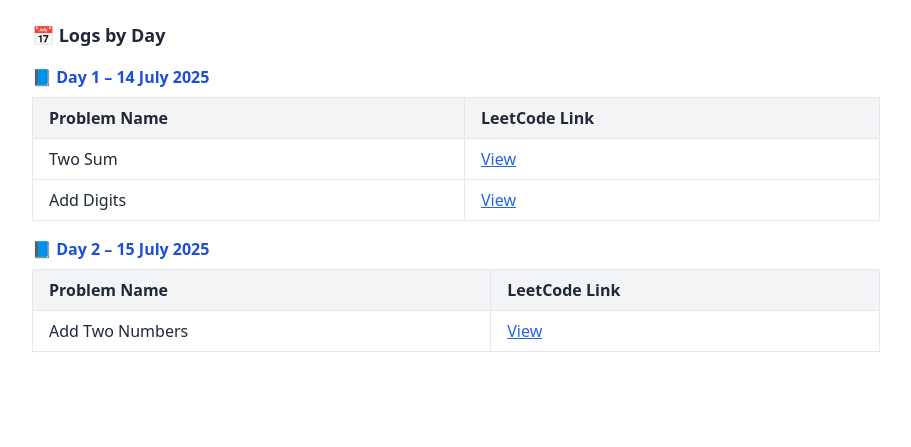
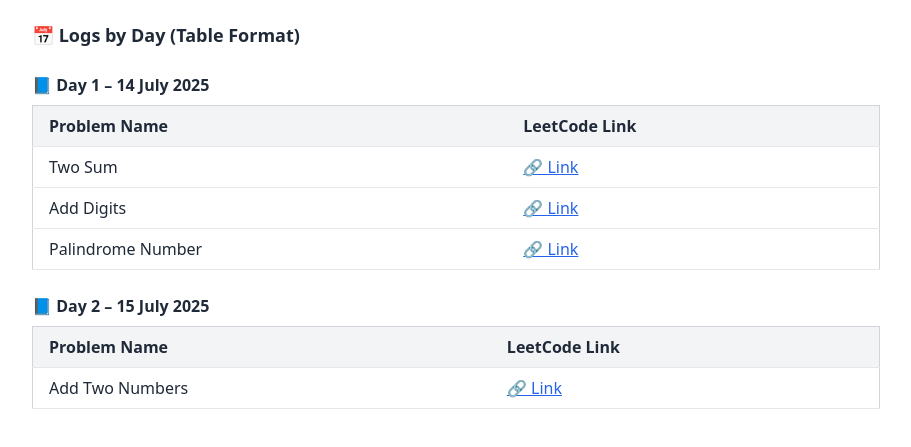
Before and after one commit to Amitesh-AL1021/DailyCodeLog, a plain HTML site: page coding.html in a window 1280 px wide. Shown: the part 87-534 px from the top of the page, without its empty margins (184-1095 px from the left). Drawn offline with nearby package versions, Linux system fonts and the light colour scheme.

Commit message:
📘 Redesigned coding.html in table format

```diff
--- a/coding.html
+++ b/coding.html
@@ -12,54 +12,59 @@
     <p class="text-gray-600 mt-2">Tracking my daily DSA journey starting from <strong>14th July 2025</strong></p>
   </header>
 
- <section>
-  <h2 class="text-lg font-semibold mb-3">📅 Logs by Day</h2>
-  <!-- Day 1 Table -->
-  <h3 class="text-md font-bold text-blue-700 mt-4">📘 Day 1 – 14 July 2025</h3>
-  <div class="overflow-x-auto mt-2 mb-4">
-    <table class="table-auto w-full border border-gray-300 text-left">
-      <thead class="bg-gray-100 font-semibold">
+  <!-- Daily Logs Table -->
+  <section>
+    <h2 class="text-lg font-semibold mb-4">📅 Logs by Day (Table Format)</h2>
+
+    <!-- Day 1 Table -->
+    <h3 class="text-md font-bold mb-2 mt-6">📘 Day 1 – 14 July 2025</h3>
+    <table class="w-full border border-gray-300 text-left mb-4">
+      <thead class="bg-gray-100">
         <tr>
-          <th class="px-4 py-2 border">Problem Name</th>
-          <th class="px-4 py-2 border">LeetCode Link</th>
+          <th class="py-2 px-4 border-b font-semibold">Problem Name</th>
+          <th class="py-2 px-4 border-b font-semibold">LeetCode Link</th>
         </tr>
       </thead>
       <tbody>
         <tr class="hover:bg-gray-50">
-          <td class="px-4 py-2 border">Two Sum</td>
-          <td class="px-4 py-2 border">
-            <a href="https://leetcode.com/problems/two-sum/" target="_blank" class="text-blue-600 underline">View</a>
+          <td class="py-2 px-4 border-b">Two Sum</td>
+          <td class="py-2 px-4 border-b">
+            <a href="https://leetcode.com/problems/two-sum/" target="_blank" class="text-blue-600 underline">🔗 Link</a>
           </td>
         </tr>
         <tr class="hover:bg-gray-50">
-          <td class="px-4 py-2 border">Add Digits</td>
-          <td class="px-4 py-2 border">
-            <a href="https://leetcode.com/problems/add-digits/" target="_blank" class="text-blue-600 underline">View</a>
+          <td class="py-2 px-4 border-b">Add Digits</td>
+          <td class="py-2 px-4 border-b">
+            <a href="https://leetcode.com/problems/add-digits/" target="_blank" class="text-blue-600 underline">🔗 Link</a>
+          </td>
+        </tr>
+        <tr class="hover:bg-gray-50">
+          <td class="py-2 px-4 border-b">Palindrome Number</td>
+          <td class="py-2 px-4 border-b">
+            <a href="https://leetcode.com/problems/palindrome-number/" target="_blank" class="text-blue-600 underline">🔗 Link</a>
           </td>
         </tr>
       </tbody>
     </table>
-  </div>
-  <!-- Day 2 Table -->
-  <h3 class="text-md font-bold text-blue-700 mt-4">📘 Day 2 – 15 July 2025</h3>
-  <div class="overflow-x-auto mt-2 mb-4">
-    <table class="table-auto w-full border border-gray-300 text-left">
-      <thead class="bg-gray-100 font-semibold">
+
+    <!-- Day 2 Table -->
+    <h3 class="text-md font-bold mb-2 mt-6">📘 Day 2 – 15 July 2025</h3>
+    <table class="w-full border border-gray-300 text-left mb-4">
+      <thead class="bg-gray-100">
         <tr>
-          <th class="px-4 py-2 border">Problem Name</th>
-          <th class="px-4 py-2 border">LeetCode Link</th>
+          <th class="py-2 px-4 border-b font-semibold">Problem Name</th>
+          <th class="py-2 px-4 border-b font-semibold">LeetCode Link</th>
         </tr>
       </thead>
       <tbody>
         <tr class="hover:bg-gray-50">
-          <td class="px-4 py-2 border">Add Two Numbers</td>
-          <td class="px-4 py-2 border">
-            <a href="https://leetcode.com/problems/add-two-numbers/" target="_blank" class="text-blue-600 underline">View</a>
+          <td class="py-2 px-4 border-b">Add Two Numbers</td>
+          <td class="py-2 px-4 border-b">
+            <a href="https://leetcode.com/problems/add-two-numbers/" target="_blank" class="text-blue-600 underline">🔗 Link</a>
           </td>
         </tr>
       </tbody>
     </table>
-  </div>
-</section>
+  </section>
 </body>
 </html>
```
